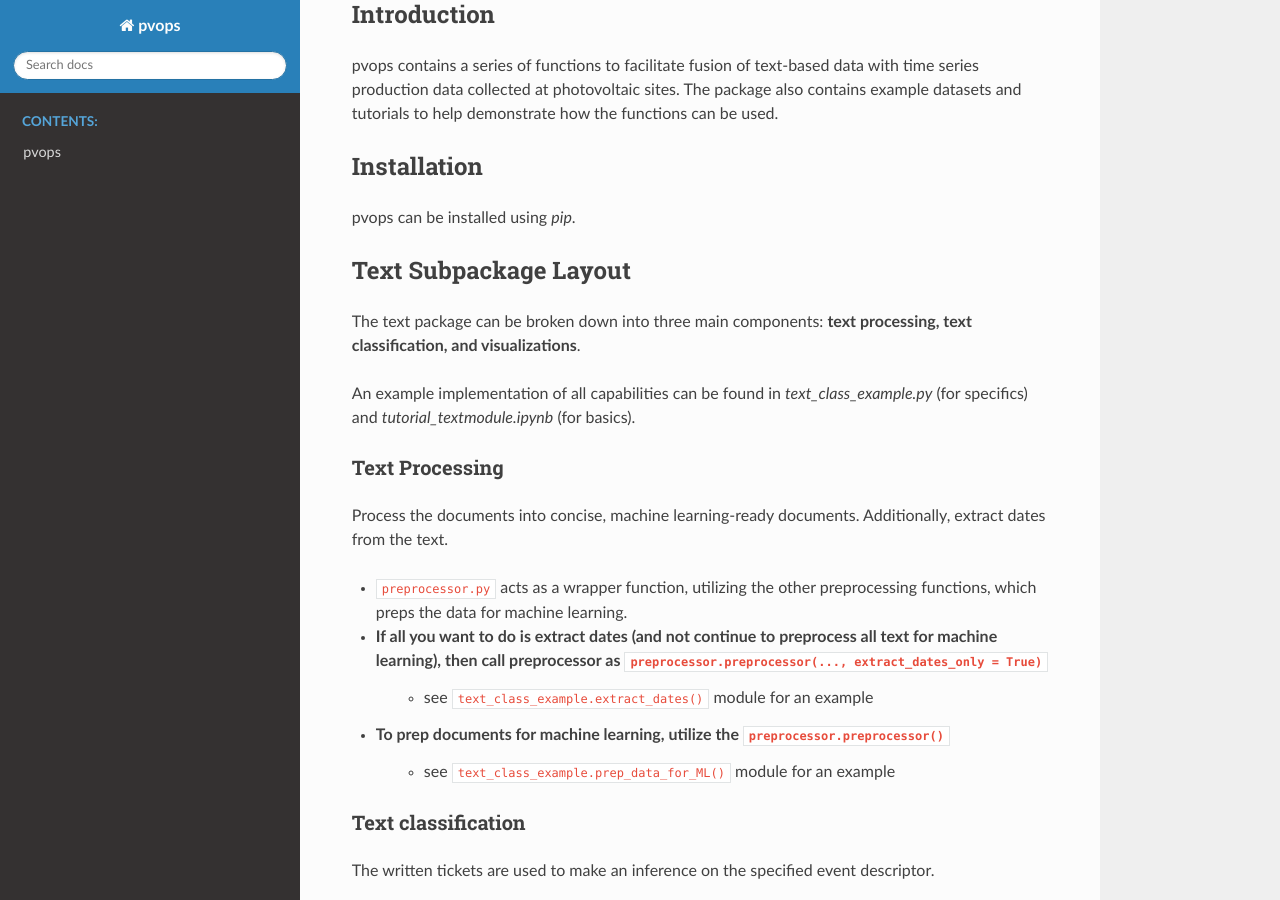
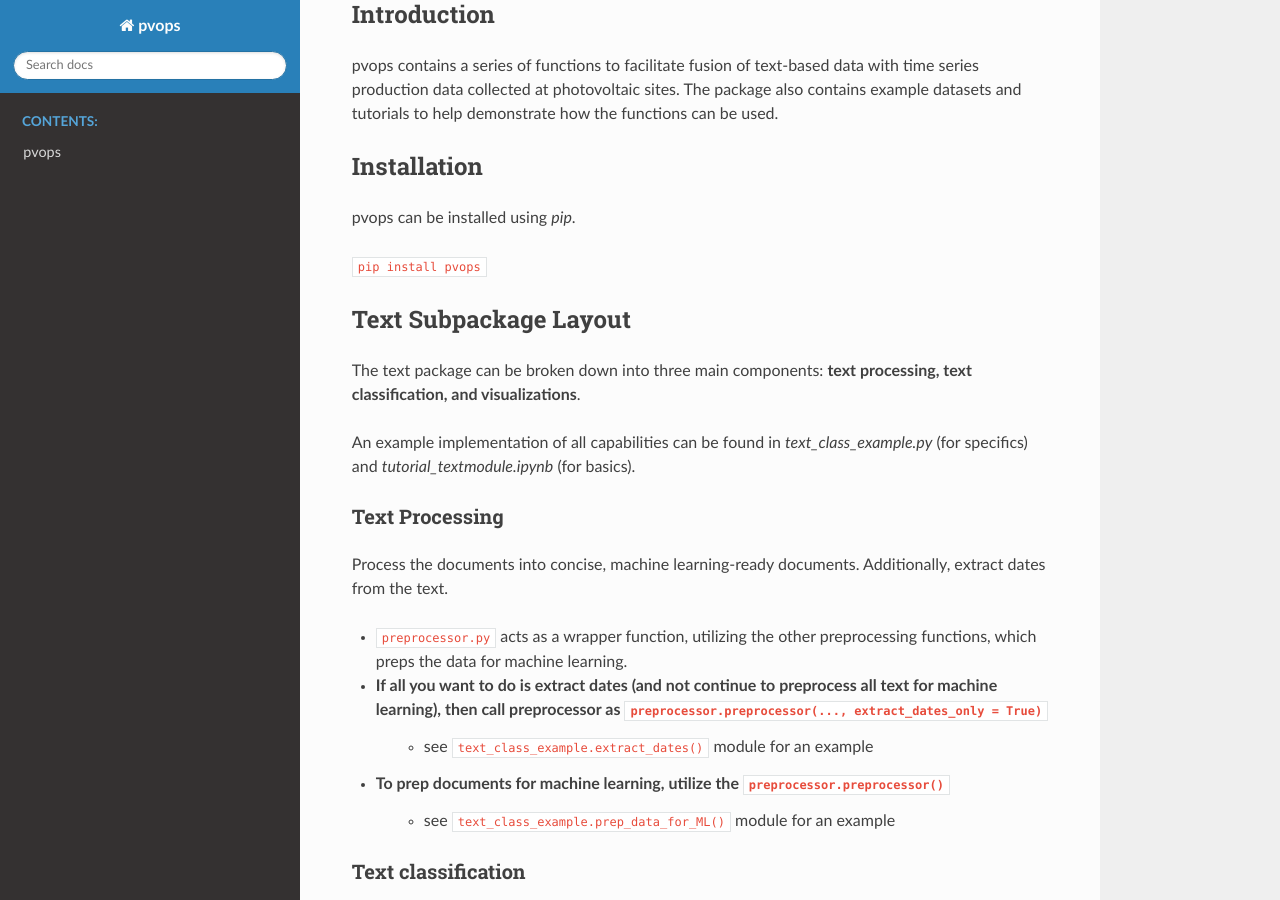
Before and after one commit to sandialabs/pvOps, a Sphinx documentation site: the page built from docs/index.rst, in a window 1280 px wide and 900 px high, scrolled down 355 px. Built offline with Sphinx 7.4.7 and the Read the Docs theme 2.0.0, drawn with Linux system fonts in a browser that asks for light colours.

Commit message:
added pip install comment in .rst

```diff
--- a/docs/index.rst
+++ b/docs/index.rst
@@ -17,6 +17,8 @@ pvops contains a series of functions to facilitate fusion of text-based data wit
 Installation
 =============
 pvops can be installed using `pip`.
+
+``pip install pvops``
 
 
 Text Subpackage Layout
```
